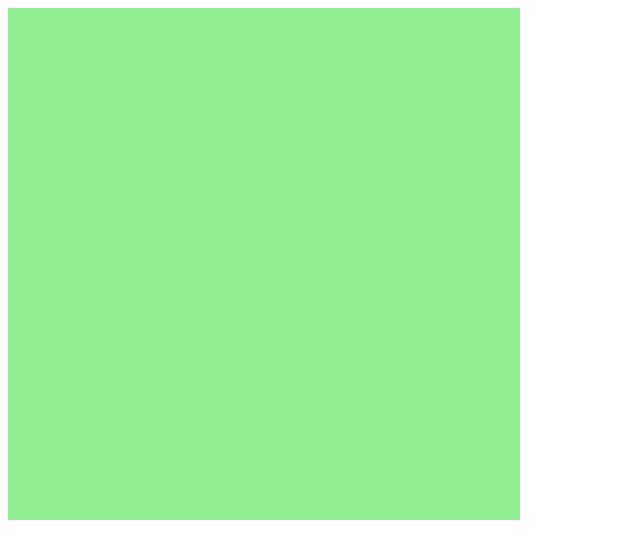
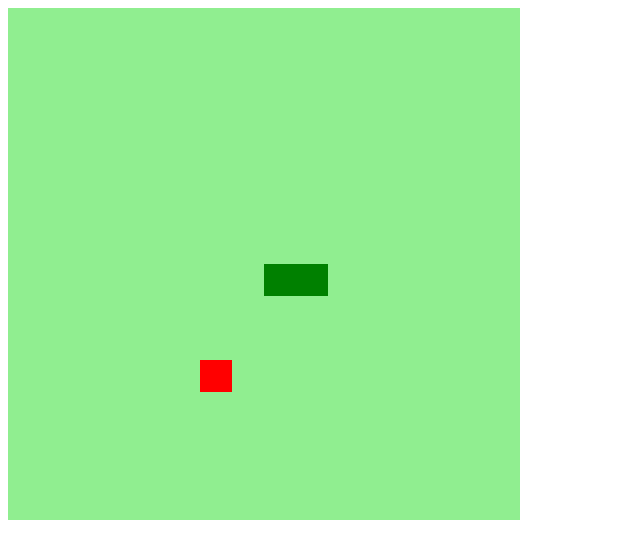
Before and after one commit to diorodro/jogo-cobrinha, a plain HTML site: page index.html in a window 1280 px wide. Shown: the whole page, without its empty margins (0-640 px from the left). Drawn offline with Linux system fonts and the light colour scheme.

Commit message:
Finalizando o jogo

```diff
--- a/index.html
+++ b/index.html
@@ -6,12 +6,12 @@
     <meta http-equiv="X-UA-Compatible" content="IE=edge">
     <meta name="viewport" content="width=device-width, initial-scale=1.0">
     <link rel="stylesheet" href="./css/estilo.css">
+    <script defer src="./js/script.js"></script>
     <title>Snake Game</title>
 </head>
 
 <body>
     <canvas id="snake" width="512" height="512"></canvas>
-    <script defer src="./js/script.js"></script>
 </body>
 
 </html>
--- a/js/script.js
+++ b/js/script.js
@@ -8,6 +8,10 @@ snake[0] = {
 }
 
 let direction = "right";
+let food = {
+    x: Math.floor(Math.random() * 15 + 1) * box,
+    y: Math.floor(Math.random() * 15 + 1) * box
+}
 
 function criarBG() {
     context.fillStyle = "lightgreen";
@@ -16,9 +20,14 @@ function criarBG() {
 
 function criarCobrinha() {
     for (let i = 0; i < snake.length; i++) {
-        context.fillStyle = "lightgreen";
+        context.fillStyle = "green";
         context.fillRect(snake[i].x, snake[i].y, box, box);
     }
+}
+
+function drawFood() {
+    context.fillStyle = "red";
+    context.fillRect(food.x, food.y, box, box);
 }
 
 document.addEventListener('keydown', update);
@@ -37,8 +46,16 @@ function iniciarJogo() {
     if (snake[0].y > 15 * box && direction == "down") snake[0].y = 0;
     if (snake[0].y < 0 && direction == "up") snake[0].y = 16 * box;
 
+    for (i = 1; i < snake.length; i++) {
+        if (snake[0].x == snake[i].x && snake[0].y == snake[i].y) {
+            clearInterval(jogo);
+            alert('Game Over :(');
+        }
+    }
+
     criarBG();
     criarCobrinha();
+    drawFood();
 
     let snakeX = snake[0].x;
     let snakeY = snake[0].y;
@@ -48,7 +65,12 @@ function iniciarJogo() {
     if (direction == "up") snakeY -= box;
     if (direction == "down") snakeY += box;
 
-    snake.pop();
+    if (snakeX != food.x || snakeY != food.y) {
+        snake.pop();
+    } else {
+        food.x = Math.floor(Math.random() * 15 + 1) * box;
+        food.y = Math.floor(Math.random() * 15 + 1) * box;
+    }
 
     let newHead = {
         x: snakeX,
```
